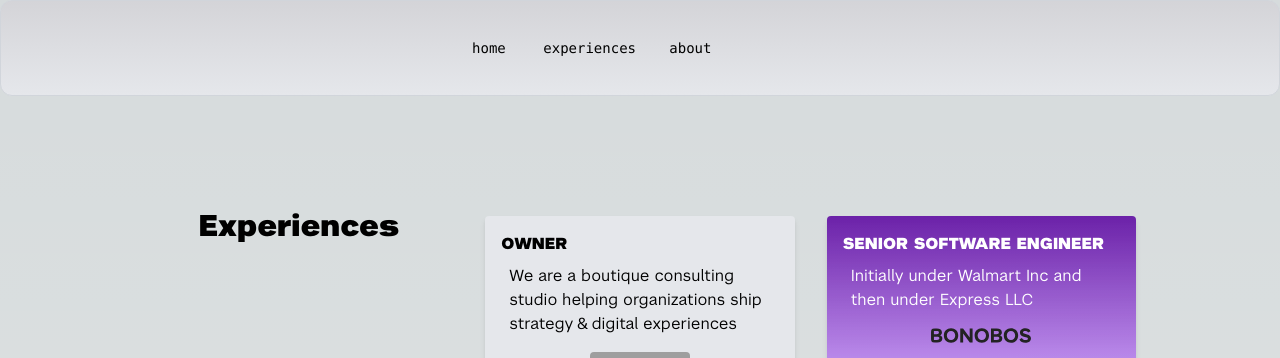
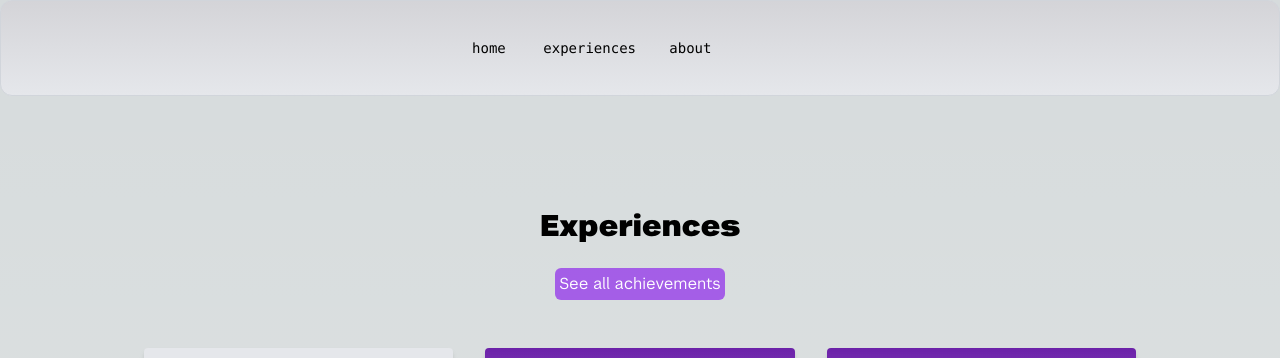
Before and after one commit to arnab-156/arnab-majumdar, a Next.js app: page /experiences in a window 1280 px wide. Shown: the top 358 px of the page. Built offline with nearby package versions, Linux system fonts and the light colour scheme; grey boxes are pictures that could not be loaded.

Commit message:
Add achievements CTA button to experiences page (#105)

```diff
--- a/src/app/experiences/page.tsx
+++ b/src/app/experiences/page.tsx
@@ -6,7 +6,12 @@ export default function ExperiencesPage() {
   return (
     <main className="flex min-h-screen flex-col items-center justify-between pt-20 ">
       <div className="mb-32 grid text-center lg:w-half lg:max-w-5xl lg:grid-cols-3 lg:text-left">
-        <h1 className="text-3xl font-bold text-center mt-8 font-nyu-ultra">Experiences</h1>
+        <div className="lg:col-span-3 flex flex-col items-center gap-4">
+          <h1 className="text-3xl font-bold text-center mt-8 font-nyu-ultra">Experiences</h1>
+          <Link href="/experiences/achievements" className={buttonStyle}>
+            See all achievements
+          </Link>
+        </div>
 
         <div className={cardWrapperStyle}>
           <Card
```
